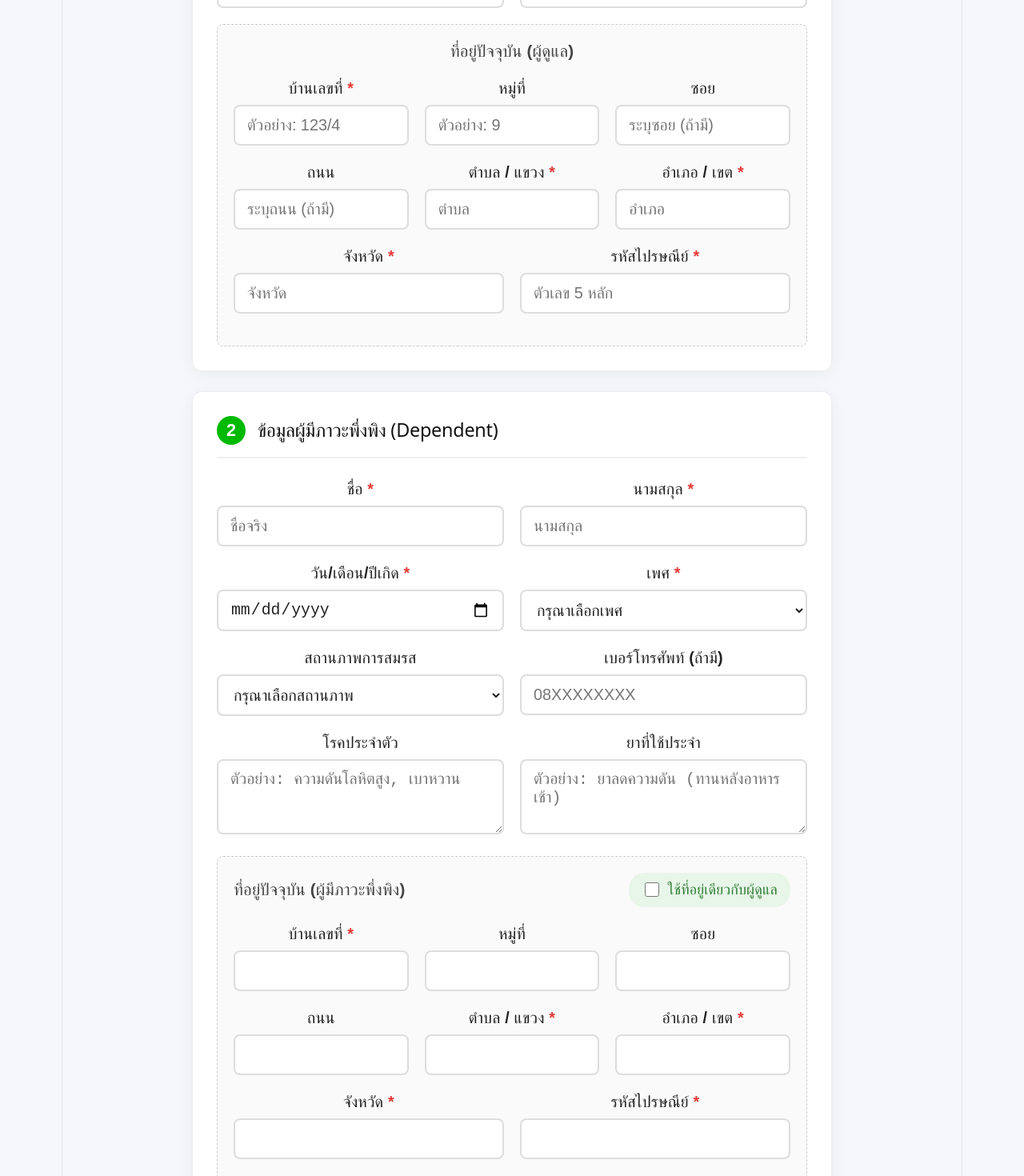
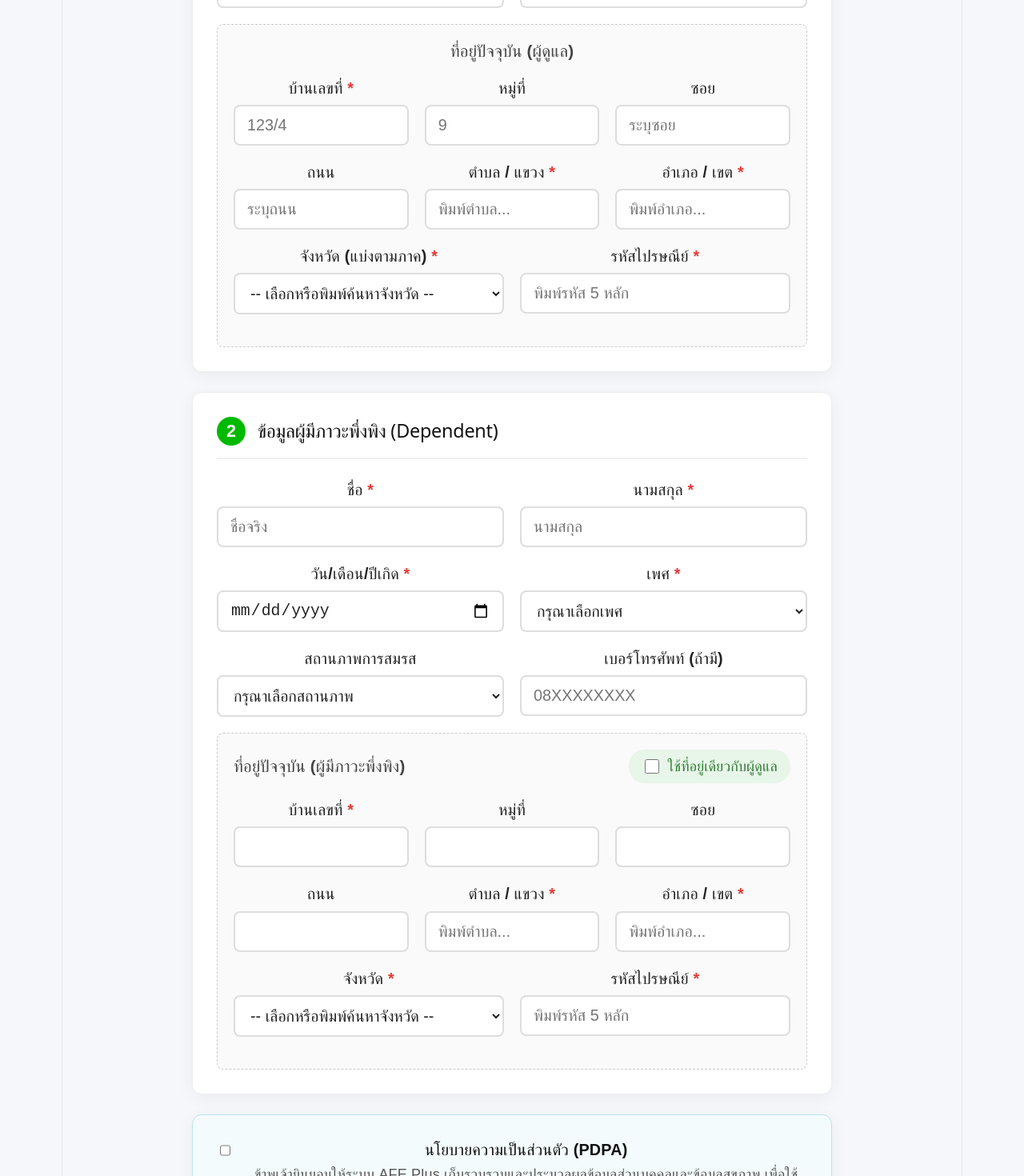
Before and after one commit to Safeinwzaza/afe-plus-frontend, a Vue app: page / in a window 1280 px wide. Shown: the part 580-2050 px from the top of the page at 80% size. Built offline with nearby package versions, Linux system fonts and the light colour scheme.

Commit message:
จังหวัด

```diff
--- a/src/components/RegistrationForm.vue
+++ b/src/components/RegistrationForm.vue
@@ -1,5 +1,15 @@
 <script setup>
 import { reactive, watch } from 'vue';
+
+// ข้อมูลจังหวัดแบ่งตาม 6 ภูมิภาคของไทย
+const regionsAndProvinces = {
+  'ภาคเหนือ': ['เชียงใหม่', 'เชียงราย', 'ลำปาง', 'ลำพูน', 'แม่ฮ่องสอน', 'น่าน', 'พะเยา', 'แพร่', 'อุตรดิตถ์'],
+  'ภาคตะวันออกเฉียงเหนือ': ['กาฬสินธุ์', 'ขอนแก่น', 'ชัยภูมิ', 'นครพนม', 'นครราชสีมา', 'บึงกาฬ', 'บุรีรัมย์', 'มหาสารคาม', 'มุกดาหาร', 'ยโสธร', 'ร้อยเอ็ด', 'เลย', 'สกลนคร', 'สุรินทร์', 'ศรีสะเกษ', 'หนองคาย', 'หนองบัวลำภู', 'อุดรธานี', 'อุบลราชธานี', 'อำนาจเจริญ'],
+  'ภาคกลาง': ['กรุงเทพมหานคร', 'กำแพงเพชร', 'ชัยนาท', 'นครนายก', 'นครปฐม', 'นครสวรรค์', 'นนทบุรี', 'ปทุมธานี', 'พระนครศรีอยุธยา', 'พิจิตร', 'พิษณุโลก', 'เพชรบูรณ์', 'ลพบุรี', 'สมุทรปราการ', 'สมุทรสงคราม', 'สมุทรสาคร', 'สิงห์บุรี', 'สุโขทัย', 'สุพรรณบุรี', 'สระบุรี', 'อ่างทอง', 'อุทัยธานี'],
+  'ภาคตะวันออก': ['จันทบุรี', 'ฉะเชิงเทรา', 'ชลบุรี', 'ตราด', 'ปราจีนบุรี', 'ระยอง', 'สระแก้ว'],
+  'ภาคตะวันตก': ['กาญจนบุรี', 'ตาก', 'ประจวบคีรีขันธ์', 'เพชรบุรี', 'ราชบุรี'],
+  'ภาคใต้': ['กระบี่', 'ชุมพร', 'ตรัง', 'นครศรีธรรมราช', 'นราธิวาส', 'ปัตตานี', 'พังงา', 'พัทลุง', 'ภูเก็ต', 'ระนอง', 'สตูล', 'สงขลา', 'สุราษฎร์ธานี', 'ยะลา']
+};
 
 const formData = reactive({
   caregiver: {
@@ -9,15 +19,14 @@ const formData = reactive({
     confirmPassword: '',
     pin: '',
     phone: '',
-    // แบ่งฟิลด์ที่อยู่เป็นสัดส่วน
     address: {
       houseNo: '',
       moo: '',
       soi: '',
       road: '',
-      subdistrict: '', // ตำบล
-      district: '',    // อำเภอ
-      province: '',    // จังหวัด
+      subdistrict: '',
+      district: '',
+      province: '',
       zipcode: ''
     }
   },
@@ -30,7 +39,7 @@ const formData = reactive({
     phone: '',
     condition: '',
     medication: '',
-    useSameAddress: false, // ตัวแปรสำหรับเช็คว่าใช้ที่อยู่เดียวกับผู้ดูแลหรือไม่
+    useSameAddress: false,
     address: {
       houseNo: '',
       moo: '',
@@ -45,19 +54,17 @@ const formData = reactive({
   pdpaConsent: false
 });
 
-// ฟังก์ชัน Sync ที่อยู่หากเลือก "ใช้ที่อยู่เดียวกับผู้ดูแล"
+// Sync ที่อยู่เมื่อเลือก "ใช้ที่อยู่เดียวกับผู้ดูแล"
 watch(() => formData.dependent.useSameAddress, (isSame) => {
   if (isSame) {
     Object.assign(formData.dependent.address, formData.caregiver.address);
   } else {
-    // ล้างค่าหากกดยกเลิก
     Object.keys(formData.dependent.address).forEach(key => {
       formData.dependent.address[key] = '';
     });
   }
 });
 
-// ตรวจจับหากผู้ดูแลแก้ไขที่อยู่ ให้ฝั่งผู้มีภาวะพึ่งพิงอัปเดตตามแบบ Real-time (ถ้าติ๊กเลือกไว้)
 watch(() => formData.caregiver.address, (newAddress) => {
   if (formData.dependent.useSameAddress) {
     Object.assign(formData.dependent.address, newAddress);
@@ -69,19 +76,17 @@ const submitForm = () => {
     alert('กรุณายืนยันนโยบายความเป็นส่วนตัว');
     return;
   }
-
   if (formData.caregiver.password !== formData.caregiver.confirmPassword) {
-    alert('รหัสผ่านและการยืนยันรหัสผ่านไม่ตรงกัน กรุณาตรวจสอบอีกครั้ง');
+    alert('รหัสผ่านและการยืนยันรหัสผ่านไม่ตรงกัน');
     return;
   }
-
   const pinRegex = /^[0-9]{4}$/;
   if (!formData.caregiver.pin || !pinRegex.test(formData.caregiver.pin)) {
     alert('รหัส PIN ต้องเป็นตัวเลข 4 หลักเท่านั้น');
     return;
   }
 
-  console.log('ข้อมูลที่เตรียมส่งเข้าระบบ AFE Plus V3:', JSON.parse(JSON.stringify(formData)));
+  console.log('ข้อมูลที่เตรียมส่ง:', JSON.parse(JSON.stringify(formData)));
   alert('บันทึกข้อมูลเรียบร้อยแล้ว');
 };
 </script>
@@ -129,11 +134,11 @@ const submitForm = () => {
 
         <div class="grid-row grid-2-col">
           <div class="input-group">
-            <label>รหัส PIN สำหรับสมาร์ทวอทช์ <span class="req">*</span></label>
+            <label>รหัส PIN (สมาร์ทวอทช์) <span class="req">*</span></label>
             <input type="password" v-model="formData.caregiver.pin" required inputmode="numeric" pattern="[0-9]{4}" maxlength="4" placeholder="ตัวเลข 4 หลัก">
           </div>
           <div class="input-group">
-            <label>เบอร์โทรศัพท์มือถือ <span class="req">*</span></label>
+            <label>เบอร์โทรศัพท์ <span class="req">*</span></label>
             <input type="tel" v-model="formData.caregiver.phone" required inputmode="numeric" pattern="[0-9]{10}" placeholder="08XXXXXXXX">
           </div>
         </div>
@@ -145,41 +150,56 @@ const submitForm = () => {
           <div class="grid-row grid-3-col">
             <div class="input-group">
               <label>บ้านเลขที่ <span class="req">*</span></label>
-              <input type="text" v-model="formData.caregiver.address.houseNo" required placeholder="ตัวอย่าง: 123/4">
+              <input type="text" v-model="formData.caregiver.address.houseNo" required placeholder="123/4">
             </div>
             <div class="input-group">
               <label>หมู่ที่</label>
-              <input type="text" v-model="formData.caregiver.address.moo" placeholder="ตัวอย่าง: 9">
+              <input type="text" v-model="formData.caregiver.address.moo" placeholder="9">
             </div>
             <div class="input-group">
               <label>ซอย</label>
-              <input type="text" v-model="formData.caregiver.address.soi" placeholder="ระบุซอย (ถ้ามี)">
+              <input type="text" v-model="formData.caregiver.address.soi" placeholder="ระบุซอย">
             </div>
           </div>
 
           <div class="grid-row grid-3-col">
             <div class="input-group">
               <label>ถนน</label>
-              <input type="text" v-model="formData.caregiver.address.road" placeholder="ระบุถนน (ถ้ามี)">
+              <input type="text" v-model="formData.caregiver.address.road" placeholder="ระบุถนน">
             </div>
             <div class="input-group">
               <label>ตำบล / แขวง <span class="req">*</span></label>
-              <input type="text" v-model="formData.caregiver.address.subdistrict" required placeholder="ตำบล">
+              <!-- ใช้ list เพื่อจำลองการพิมพ์และมีไกด์ -->
+              <input type="text" list="subdistrict-guide" v-model="formData.caregiver.address.subdistrict" required placeholder="พิมพ์ตำบล...">
+              <datalist id="subdistrict-guide">
+                <!-- ตัวอย่างไกด์ (ของจริงสามารถใช้ API ดูดข้อมูลมาใส่ได้) -->
+                <option value="เมือง"></option>
+                <option value="บางกะปิ"></option>
+              </datalist>
             </div>
             <div class="input-group">
               <label>อำเภอ / เขต <span class="req">*</span></label>
-              <input type="text" v-model="formData.caregiver.address.district" required placeholder="อำเภอ">
+              <input type="text" list="district-guide" v-model="formData.caregiver.address.district" required placeholder="พิมพ์อำเภอ...">
+              <datalist id="district-guide">
+                <option value="เมือง"></option>
+              </datalist>
             </div>
           </div>
 
           <div class="grid-row grid-2-col">
             <div class="input-group">
-              <label>จังหวัด <span class="req">*</span></label>
-              <input type="text" v-model="formData.caregiver.address.province" required placeholder="จังหวัด">
+              <label>จังหวัด (แบ่งตามภาค) <span class="req">*</span></label>
+              <!-- Dropdown แบ่งภาค -->
+              <select v-model="formData.caregiver.address.province" required>
+                <option value="" disabled selected>-- เลือกหรือพิมพ์ค้นหาจังหวัด --</option>
+                <optgroup v-for="(provinces, regionName) in regionsAndProvinces" :key="regionName" :label="regionName">
+                  <option v-for="prov in provinces" :key="prov" :value="prov">{{ prov }}</option>
+                </optgroup>
+              </select>
             </div>
             <div class="input-group">
               <label>รหัสไปรษณีย์ <span class="req">*</span></label>
-              <input type="text" v-model="formData.caregiver.address.zipcode" required inputmode="numeric" pattern="[0-9]{5}" placeholder="ตัวเลข 5 หลัก">
+              <input type="text" v-model="formData.caregiver.address.zipcode" required inputmode="numeric" pattern="[0-9]{5}" maxlength="5" placeholder="พิมพ์รหัส 5 หลัก">
             </div>
           </div>
         </div>
@@ -238,17 +258,6 @@ const submitForm = () => {
           </div>
         </div>
 
-        <div class="grid-row grid-2-col">
-          <div class="input-group">
-            <label>โรคประจำตัว</label>
-            <textarea v-model="formData.dependent.condition" rows="3" placeholder="ตัวอย่าง: ความดันโลหิตสูง, เบาหวาน"></textarea>
-          </div>
-          <div class="input-group">
-            <label>ยาที่ใช้ประจำ</label>
-            <textarea v-model="formData.dependent.medication" rows="3" placeholder="ตัวอย่าง: ยาลดความดัน (ทานหลังอาหารเช้า)"></textarea>
-          </div>
-        </div>
-
         <!-- Section: ที่อยู่ผู้พึ่งพิง -->
         <div class="address-section">
           <div class="address-header-flex">
@@ -281,22 +290,29 @@ const submitForm = () => {
             </div>
             <div class="input-group">
               <label>ตำบล / แขวง <span class="req">*</span></label>
-              <input type="text" v-model="formData.dependent.address.subdistrict" required :disabled="formData.dependent.useSameAddress">
+              <input type="text" list="subdistrict-guide" v-model="formData.dependent.address.subdistrict" required placeholder="พิมพ์ตำบล..." :disabled="formData.dependent.useSameAddress">
             </div>
             <div class="input-group">
               <label>อำเภอ / เขต <span class="req">*</span></label>
-              <input type="text" v-model="formData.dependent.address.district" required :disabled="formData.dependent.useSameAddress">
+              <input type="text" list="district-guide" v-model="formData.dependent.address.district" required placeholder="พิมพ์อำเภอ..." :disabled="formData.dependent.useSameAddress">
             </div>
           </div>
 
           <div class="grid-row grid-2-col">
             <div class="input-group">
               <label>จังหวัด <span class="req">*</span></label>
-              <input type="text" v-model="formData.dependent.address.province" required :disabled="formData.dependent.useSameAddress">
+              <!-- Dropdown แบ่งภาคเหมือนของผู้ดูแล -->
+              <select v-model="formData.dependent.address.province" required :disabled="formData.dependent.useSameAddress">
+                <option value="" disabled selected>-- เลือกหรือพิมพ์ค้นหาจังหวัด --</option>
+                <optgroup v-for="(provinces, regionName) in regionsAndProvinces" :key="regionName" :label="regionName">
+                  <option v-for="prov in provinces" :key="prov" :value="prov">{{ prov }}</option>
+                </optgroup>
+              </select>
             </div>
             <div class="input-group">
               <label>รหัสไปรษณีย์ <span class="req">*</span></label>
-              <input type="text" v-model="formData.dependent.address.zipcode" required inputmode="numeric" pattern="[0-9]{5}" :disabled="formData.dependent.useSameAddress">
+              <!-- ผู้ใช้สามารถกรอกเองได้อย่างอิสระ -->
+              <input type="text" v-model="formData.dependent.address.zipcode" required inputmode="numeric" pattern="[0-9]{5}" maxlength="5" placeholder="พิมพ์รหัส 5 หลัก" :disabled="formData.dependent.useSameAddress">
             </div>
           </div>
         </div>
@@ -323,8 +339,7 @@ const submitForm = () => {
 </template>
 
 <style scoped>
-/* สไตล์เดิมที่ออกแบบมาตาม WCAG 2.2 และ Fitts's Law ยังคงไว้ครบถ้วน */
-
+/* สไตล์และ Layout ยังคงความสวยงาม จัดช่องไฟให้ใช้งานง่ายเช่นเดิม */
 .research-form-container {
     max-width: 800px;
     margin: 0 auto;
@@ -344,7 +359,6 @@ const submitForm = () => {
     font-size: 0.9rem;
     font-weight: bold;
     margin-bottom: 15px;
-    letter-spacing: 1px;
 }
 
 .form-header h1 { font-size: 1.8rem; margin: 0 0 10px 0; font-weight: 700; }
@@ -386,7 +400,7 @@ const submitForm = () => {
 .grid-row { display: grid; gap: 20px; margin-bottom: 20px; }
 .grid-1-col { grid-template-columns: 1fr; }
 .grid-2-col { grid-template-columns: 1fr 1fr; }
-.grid-3-col { grid-template-columns: 1fr 1fr 1fr; } /* เพิ่มสไตล์สำหรับที่อยู่ */
+.grid-3-col { grid-template-columns: 1fr 1fr 1fr; }
 
 /* ดีไซน์ส่วนที่อยู่ */
 .address-section {
@@ -397,11 +411,7 @@ const submitForm = () => {
     margin-top: 15px;
 }
 
-.address-section h3 {
-    margin: 0 0 20px 0;
-    font-size: 1.15rem;
-    color: #444444;
-}
+.address-section h3 { margin: 0 0 20px 0; font-size: 1.15rem; color: #444444; }
 
 .address-header-flex {
     display: flex;
@@ -411,10 +421,8 @@ const submitForm = () => {
     flex-wrap: wrap;
     gap: 10px;
 }
-
 .address-header-flex h3 { margin: 0; }
 
-/* Checkbox ให้เลือกที่อยู่เดียวกัน */
 .same-address-checkbox {
     display: inline-flex;
     align-items: center;
@@ -431,13 +439,7 @@ const submitForm = () => {
 .same-address-checkbox:hover { background-color: #C8E6C9; }
 .same-address-checkbox input { width: 18px; height: 18px; accent-color: #00B900; cursor: pointer; }
 
-.input-group label {
-    display: block;
-    font-size: 1.1rem;
-    font-weight: 600;
-    margin-bottom: 8px;
-}
-
+.input-group label { display: block; font-size: 1.1rem; font-weight: 600; margin-bottom: 8px; }
 .req { color: #E53935; font-weight: bold; }
 
 input[type="text"], input[type="tel"], input[type="password"], input[type="date"], select, textarea {
@@ -453,6 +455,10 @@ input[type="text"], input[type="tel"], input[type="password"], input[type="date"
     color: #222222;
 }
 
+/* เพิ่มให้ optgroup ดูสวยงามเมื่อกดเปิด Select */
+select optgroup { font-weight: bold; color: #00B900; }
+select option { color: #222222; font-weight: normal; }
+
 input:focus, select:focus, textarea:focus {
     outline: none;
     border-color: #00B900;
@@ -460,43 +466,24 @@ input:focus, select:focus, textarea:focus {
     box-shadow: 0 0 0 4px rgba(0, 185, 0, 0.15);
 }
 
-/* หาก Input ถูก Disable (ตอนติ๊กใช้ที่อยู่เดียวกับผู้ดูแล) */
-input:disabled {
+input:disabled, select:disabled {
     background-color: #EEEEEE;
     color: #777777;
     cursor: not-allowed;
     border-color: #CCCCCC;
 }
 
-select { cursor: pointer; appearance: auto; }
-
 .pdpa-card { background-color: #F4FBFC; border: 1px solid #BCE3EB; }
-
 .checkbox-wrapper { display: flex; align-items: flex-start; gap: 15px; cursor: pointer; }
-.checkbox-wrapper input[type="checkbox"] {
-    width: 24px;
-    height: 24px;
-    margin-top: 2px;
-    cursor: pointer;
-    accent-color: #00B900;
-}
+.checkbox-wrapper input[type="checkbox"] { width: 24px; height: 24px; margin-top: 2px; cursor: pointer; accent-color: #00B900; }
 .checkbox-content strong { display: block; font-size: 1.1rem; margin-bottom: 5px; color: #111; }
 .checkbox-content p { font-size: 1rem; color: #555; line-height: 1.5; margin: 0; }
 
 .form-actions { text-align: center; margin-top: 40px; }
 .btn-submit {
-    background-color: #00B900;
-    color: #FFFFFF;
-    border: none;
-    min-height: 56px;
-    padding: 0 40px;
-    font-size: 1.25rem;
-    font-weight: bold;
-    border-radius: 28px;
-    cursor: pointer;
-    width: 100%;
-    max-width: 400px;
-    box-shadow: 0 6px 12px rgba(0, 185, 0, 0.2);
+    background-color: #00B900; color: #FFFFFF; border: none; min-height: 56px; padding: 0 40px;
+    font-size: 1.25rem; font-weight: bold; border-radius: 28px; cursor: pointer;
+    width: 100%; max-width: 400px; box-shadow: 0 6px 12px rgba(0, 185, 0, 0.2);
     transition: transform 0.1s, background-color 0.2s;
 }
 .btn-submit:active { transform: scale(0.98); }
```
